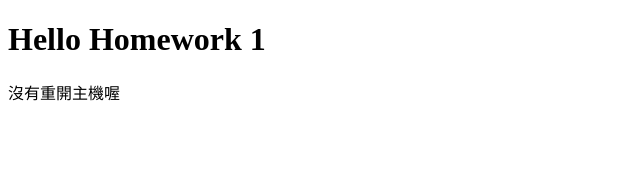
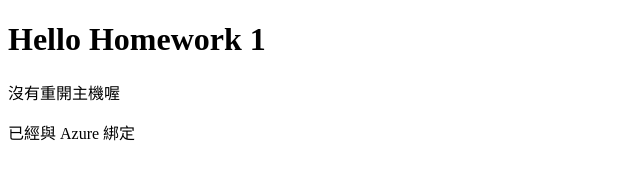
Before and after one commit to kchen-tw/csx2003_d99922018-hw1, a plain HTML site: page public/index.html in a window 1280 px wide. Shown: the whole page, without its empty margins (0-640 px from the left). Drawn offline with Linux system fonts and the light colour scheme.

Commit message:
Update index.html

```diff
--- a/public/index.html
+++ b/public/index.html
@@ -12,6 +12,8 @@
     <h1>Hello Homework 1</h1>
 
     <p>沒有重開主機喔</p>
+
+    <p>已經與 Azure 綁定</p>
 </body>
 
 </html>
```
